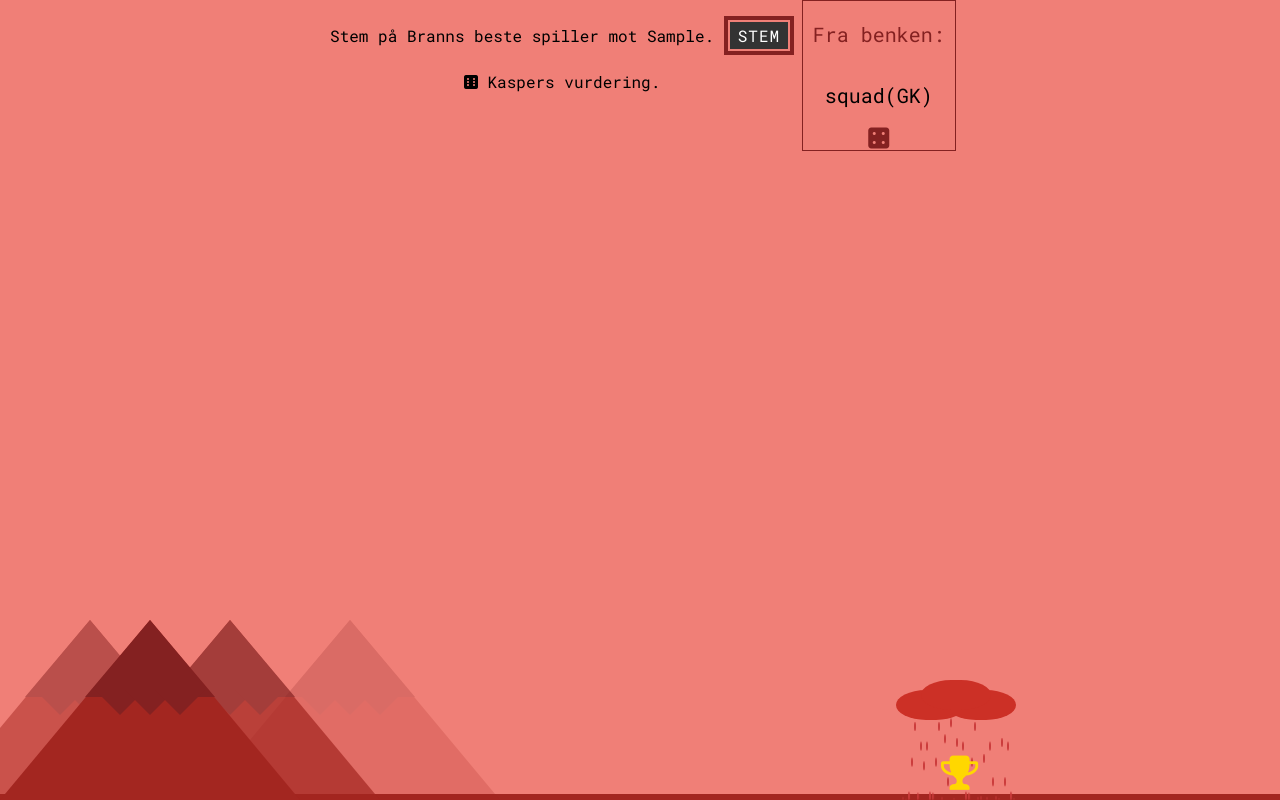
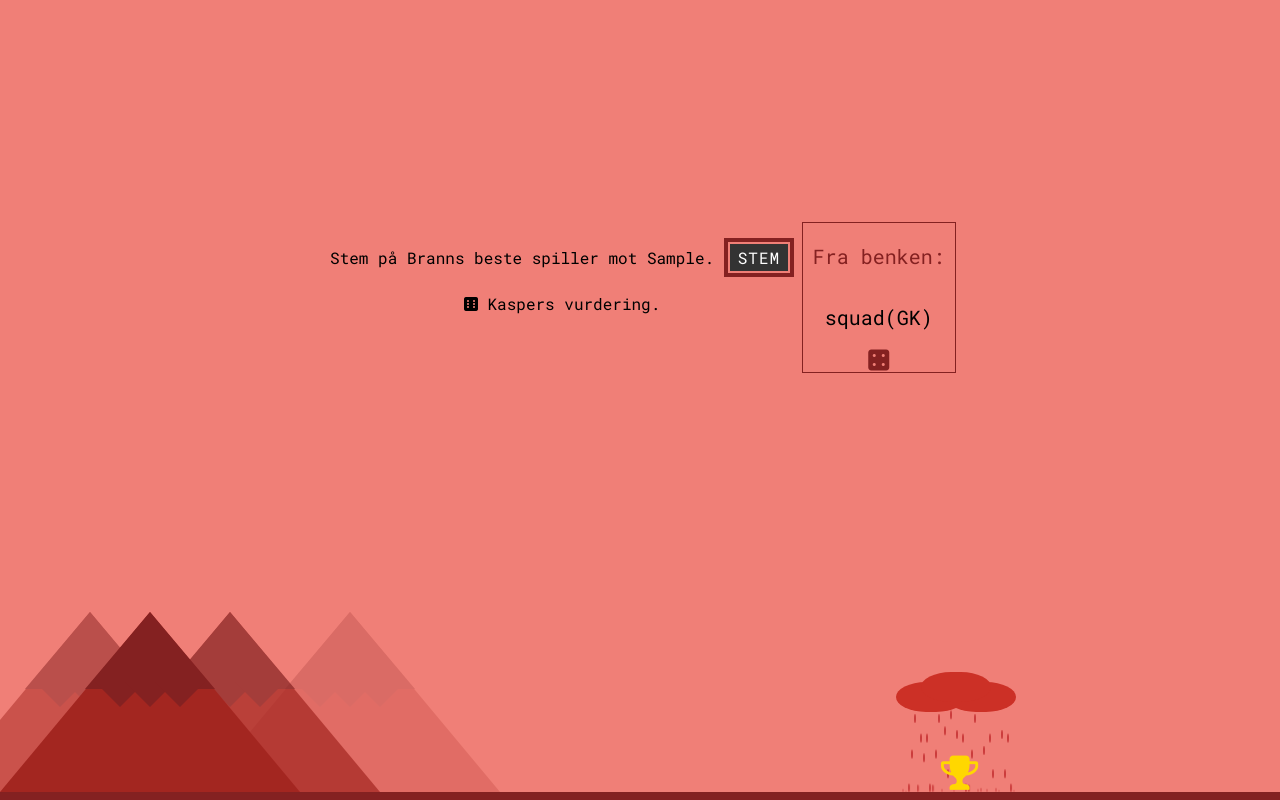
Before and after one commit to oskjerv/brannjr, a Django app: page /polls/1/ in a window 1280 px wide. Run offline with Django 5.2, Linux system fonts and the light colour scheme; tables that the repository leaves empty hold one stand-in row (values such as "Sample post"); parts of the project's set-up code (start-up, migrations or seed data) failed here and were passed over; some libraries are stand-ins or nearby versions.

Commit message:
fixed bugs in css

```diff
--- a/app/polls/static/polls/styles_animation.css
+++ b/app/polls/static/polls/styles_animation.css
@@ -42,11 +42,11 @@
   }
 
   70%{
-    transform: translateY(11vh) scale(1);
+    transform: translateY(12vh) scale(1);
     opacity:1;
   }
   100%{
-    transform: translateY(11vh) scale(1);
+    transform: translateY(12vh) scale(1);
     opacity:1;
     visibility:visible;
   }
--- a/app/polls/static/polls/styles_noanimation.css
+++ b/app/polls/static/polls/styles_noanimation.css
@@ -36,17 +36,17 @@
 @keyframes trophy-animate
 {
   0%{
-    transform: translateY(11vh) scale(1);
+    transform: translateY(12vh) scale(1);
     visibility:visible;
     opacity:1;
   }
 
   70%{
-    transform: translateY(11vh) scale(1);
+    transform: translateY(12vh) scale(1);
     opacity:1;
   }
   100%{
-    transform: translateY(11vh) scale(1);
+    transform: translateY(12vh) scale(1);
     opacity:1;
     visibility:visible;
   }
--- a/app/polls/templates/main.html
+++ b/app/polls/templates/main.html
@@ -16,7 +16,7 @@
 </head>
 
 <body>
-  <div class="animation-background">
+  <div class="animation-background footer">
 
     <div class="mountain">
       <div class="mountain-top">
--- a/app/productionfiles/polls/football_pitch.css
+++ b/app/productionfiles/polls/football_pitch.css
@@ -3,13 +3,17 @@
   display: flex;
   justify-content: center;  /* Center horizontally */
   align-items: center;      /* Center vertically */
+  position: relative;
+  overflow: scroll;
+  max-width: 100vw;
+  max-height: 100vh;
+  min-height: 75vh;
 
 }
 
 .football-pitch {
   /*position-anchor: relative;*/
-  max-width: 100%;
-  max-height: 100%;
+
   display: grid;
   grid-template-columns: 75% 25%;
   gap: 5px;
@@ -41,7 +45,7 @@
   justify-content: center;
   align-items: center;
   padding: 0px 0px;
-  height: 50%;
+  height: 5vh;
   margin:auto;
   text-align: center;
 }
@@ -58,10 +62,7 @@
 }
 
 .team-positions img {
-  width: 60px;
-  height: 60px;
   object-fit: cover;
-  margin: 5px;
   border-radius: 5px;
 }
 
--- a/app/productionfiles/polls/styles.css
+++ b/app/productionfiles/polls/styles.css
@@ -98,6 +98,7 @@ p span {
   margin-right: auto;
   margin-top: 40%;
   width: 50%;
+  position: relative;
 
 }
 
@@ -218,3 +219,14 @@ input {
 .match-list > a:hover {
   color:#cb3c3c;
 }
+
+.footer {
+  position: fixed;
+  left: 0;
+  bottom: 0;
+  width: 100%;
+  background-color: #f07f77;
+  color: white;
+  text-align: center;
+  border-bottom: 1vh solid #842121;
+}
--- a/app/productionfiles/polls/styles_animation.css
+++ b/app/productionfiles/polls/styles_animation.css
@@ -42,11 +42,11 @@
   }
 
   70%{
-    transform: translateY(11vh) scale(1);
+    transform: translateY(12vh) scale(1);
     opacity:1;
   }
   100%{
-    transform: translateY(11vh) scale(1);
+    transform: translateY(12vh) scale(1);
     opacity:1;
     visibility:visible;
   }
--- a/app/productionfiles/polls/styles_noanimation.css
+++ b/app/productionfiles/polls/styles_noanimation.css
@@ -36,17 +36,17 @@
 @keyframes trophy-animate
 {
   0%{
-    transform: translateY(11vh) scale(1);
+    transform: translateY(12vh) scale(1);
     visibility:visible;
     opacity:1;
   }
 
   70%{
-    transform: translateY(11vh) scale(1);
+    transform: translateY(12vh) scale(1);
     opacity:1;
   }
   100%{
-    transform: translateY(11vh) scale(1);
+    transform: translateY(12vh) scale(1);
     opacity:1;
     visibility:visible;
   }
```
Also changed, not shown: app/polls/static/polls/football_pitch.css (+7 -6 lines), app/polls/static/polls/styles.css (+12 -0 lines), app/polls/static/polls/image.png, app/polls/static/polls/image2.png (added), app/productionfiles/polls/image.png, app/productionfiles/polls/image2.png (added), app/static/polls/image.png.
